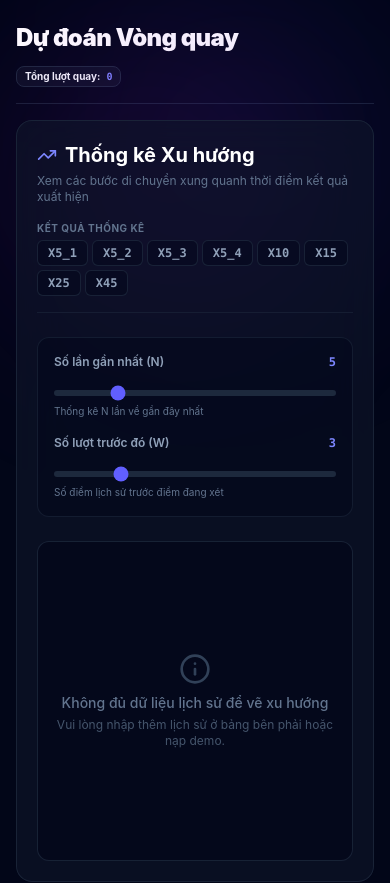
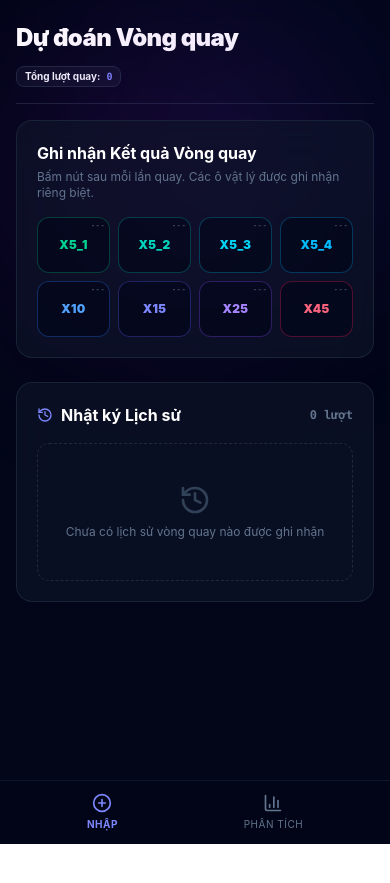
Before and after one commit to patdev495/hiya-app, a React (Vite) app: page / in a window 390 px wide. Shown: the top 883 px of the page. After the commit the page ends 844 px from the top, so only its background shows below. Built offline with nearby package versions, Linux system fonts and the light colour scheme.

Commit message:
fix: restore mobile tabs and make charts responsive

```diff
--- a/src/App.tsx
+++ b/src/App.tsx
@@ -14,6 +14,7 @@ import {
   Sparkles
 } from 'lucide-react';
 import { OUTCOME_COLORS } from './constants';
+import MobileTabBar, { type MobileTab } from './components/MobileTabBar';
 
 const LOCAL_STORAGE_HISTORY_KEY = 'wheel_prediction_history_v1';
 const LOCAL_STORAGE_CONFIG_KEY = 'wheel_prediction_config_v1';
@@ -68,6 +69,7 @@ export default function App() {
   const [editingId, setEditingId] = useState<string | null>(null);
   const [editingOutcome, setEditingOutcome] = useState<Outcome | ''>('');
   const [language, setLanguage] = useState<Language>('vi');
+  const [activeTab, setActiveTab] = useState<MobileTab>('record');
 
 
   useEffect(() => {
@@ -489,7 +491,7 @@ export default function App() {
         <div className="grid grid-cols-1 lg:grid-cols-[1fr_360px] gap-6">
 
           {/* LEFT: Trend Statistics Panel */}
-          <div className="bg-slate-900/60 backdrop-blur-xl border border-slate-800/80 rounded-2xl p-5 md:p-6 space-y-6">
+          <div className={`bg-slate-900/60 backdrop-blur-xl border border-slate-800/80 rounded-2xl p-5 md:p-6 space-y-6 ${activeTab === 'analyze' ? 'block' : 'hidden'} lg:block`}>
             <div className="flex flex-col md:flex-row md:items-center justify-between gap-4 pb-4 border-b border-slate-800/60">
               <div>
                 <h2 className="text-xl font-bold text-white flex items-center gap-2">
@@ -592,7 +594,7 @@ export default function App() {
                   <div className="w-full overflow-x-auto">
                     <svg
                       viewBox={`0 0 ${chartWidth} ${chartHeight}`}
-                      className="w-full min-w-[600px] h-auto overflow-visible select-none"
+                      className="w-full min-w-0 h-auto overflow-visible select-none"
                     >
                       {/* Grid Horizontal Lines for Y-axis (Outcomes) */}
                       {ALL_OUTCOMES.map((o, idx) => {
@@ -948,7 +950,7 @@ export default function App() {
                 <div className="w-full overflow-x-auto">
                   <svg
                     viewBox={`0 0 ${chartWidth} 220`}
-                    className="w-full min-w-[600px] h-auto overflow-visible select-none"
+                    className="w-full min-w-0 h-auto overflow-visible select-none"
                   >
                     {/* Grid Horizontal Lines for Y-axis (Outcomes) */}
                     {ALL_OUTCOMES.map((o, idx) => {
@@ -1322,7 +1324,7 @@ export default function App() {
           </div>
 
           {/* RIGHT: Sidebar Panels (Input & History Log) */}
-          <div className="space-y-6">
+          <div className={`space-y-6 ${activeTab === 'record' ? 'block' : 'hidden'} lg:block`}>
             {/* Input Panel */}
             <div data-layout="record-outcome-panel" className="bg-slate-900/60 backdrop-blur-xl border border-slate-800/80 rounded-2xl p-5 relative">
               <h3 className="text-md font-bold text-white mb-1">{t('recordOutcome')}</h3>
@@ -1452,6 +1454,13 @@ export default function App() {
         hotRegimeWindow
         hotRegimeThreshold
       */}
+
+      {/* Mobile Bottom Tab Bar */}
+      <MobileTabBar
+        activeTab={activeTab}
+        onTabChange={setActiveTab}
+        t={t}
+      />
     </div>
   );
 }
--- a/src/components/MobileTabBar.tsx
+++ b/src/components/MobileTabBar.tsx
@@ -1,6 +1,6 @@
-import { BarChart3, PlusCircle, Target } from 'lucide-react';
+import { BarChart3, PlusCircle } from 'lucide-react';
 
-export type MobileTab = 'record' | 'predict' | 'analyze';
+export type MobileTab = 'record' | 'analyze';
 
 interface MobileTabBarProps {
   activeTab: MobileTab;
@@ -12,12 +12,12 @@ export default function MobileTabBar({ activeTab, onTabChange, t }: MobileTabBar
   return (
     <div
       data-layout="mobile-tab-bar"
-      className="md:hidden fixed bottom-0 left-0 right-0 z-50 bg-slate-950/95 backdrop-blur-lg border-t border-slate-900 px-6 pt-2"
+      className="lg:hidden fixed bottom-0 left-0 right-0 z-50 bg-slate-950/95 backdrop-blur-lg border-t border-slate-900 px-6 pt-2"
       style={{
         paddingBottom: 'calc(8px + env(safe-area-inset-bottom, 0px))',
       }}
     >
-      <div className="flex justify-between items-center max-w-md mx-auto">
+      <div className="flex justify-around items-center max-w-md mx-auto">
         <button
           onClick={() => onTabChange('record')}
           className={`flex flex-col items-center gap-1 py-1 px-3 rounded-xl transition-all cursor-pointer ${
@@ -28,18 +28,6 @@ export default function MobileTabBar({ activeTab, onTabChange, t }: MobileTabBar
         >
           <PlusCircle className="w-5 h-5" />
           <span className="text-[10px] uppercase tracking-wider">{t('tabRecord')}</span>
-        </button>
-
-        <button
-          onClick={() => onTabChange('predict')}
-          className={`flex flex-col items-center gap-1 py-1 px-3 rounded-xl transition-all cursor-pointer ${
-            activeTab === 'predict'
-              ? 'text-indigo-400 font-bold'
-              : 'text-slate-500 hover:text-slate-400'
-          }`}
-        >
-          <Target className="w-5 h-5" />
-          <span className="text-[10px] uppercase tracking-wider">{t('tabPredict')}</span>
         </button>
 
         <button
```
